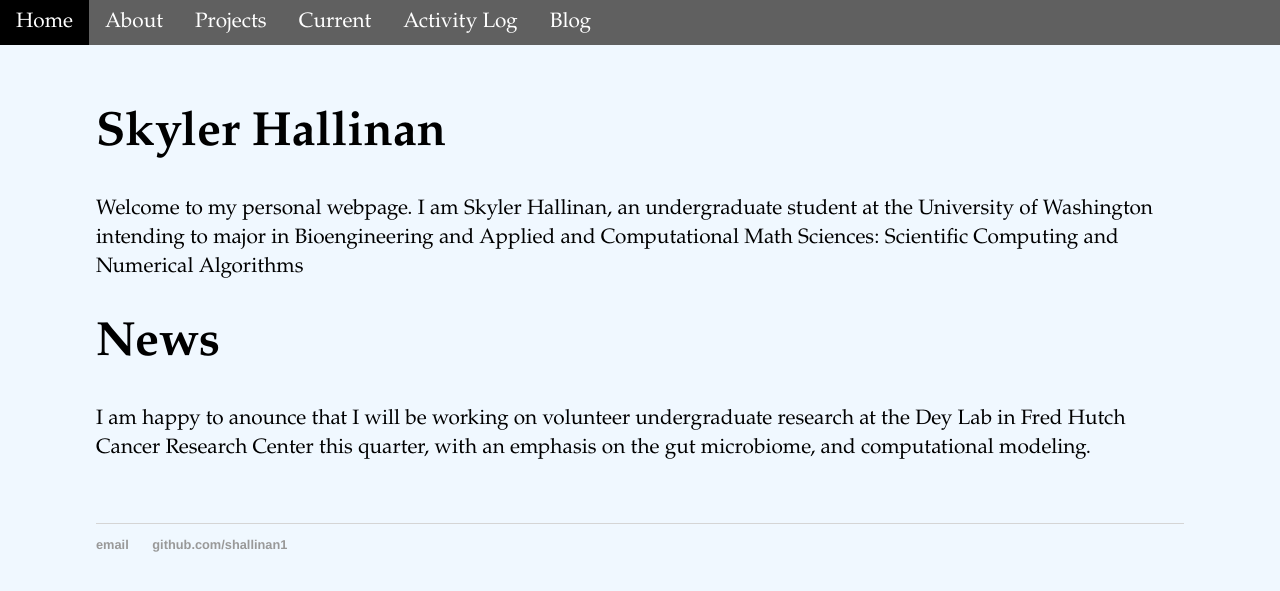
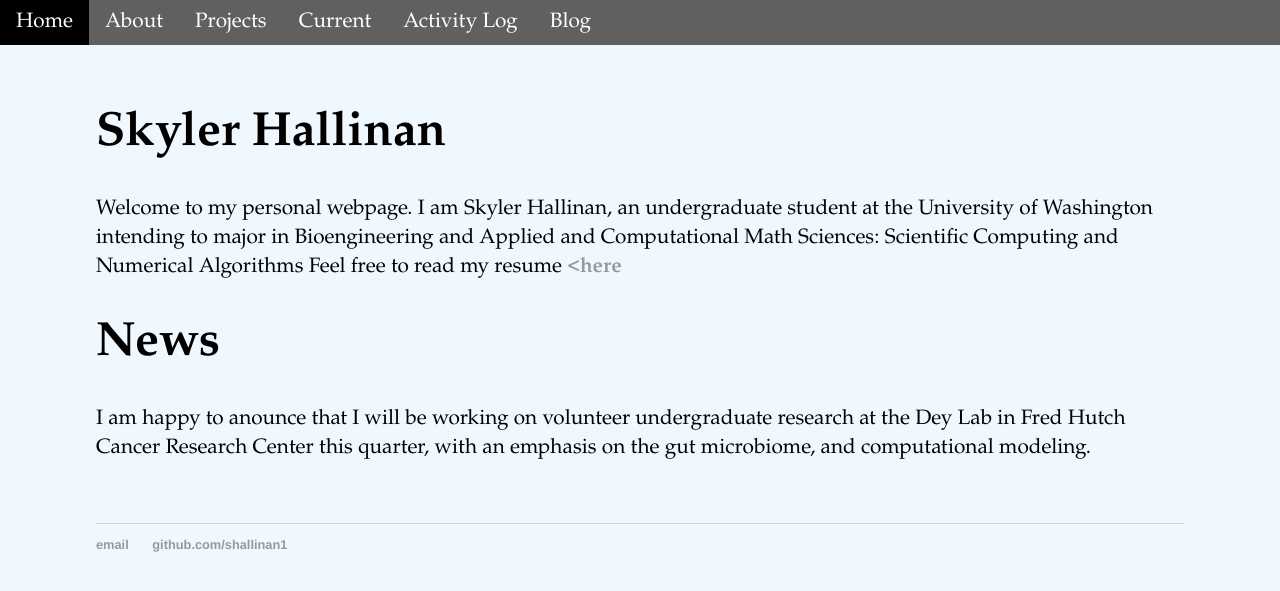
Before and after one commit to shallinan1/shallinan1.github.io, a Jekyll site: the page built from index.md, in a window 1280 px wide. Shown: the top 591 px of the page. Built offline with Jekyll 4.4.1, drawn with Linux system fonts in a browser that asks for light colours.

Commit message:
Ad resume

```diff
--- a/index.md
+++ b/index.md
@@ -1,12 +1,12 @@
 ---
 layout: home
-title: Science and Spontaneity
+title: Home
 ---
 
 # Skyler Hallinan
 
 Welcome to my personal webpage. I am Skyler Hallinan, an undergraduate student at the University of Washington intending to major in Bioengineering and Applied and Computational Math Sciences: Scientific Computing and Numerical Algorithms
-
+Feel free to read my resume <a href="/assets/official/Hallinan_Skyler_Resume.pdf" target = "_blank"><b><here</b></a>
 # News
 
 I am happy to anounce that I will be working on volunteer undergraduate research at the Dey Lab in Fred Hutch Cancer Research Center this quarter, with an emphasis on the gut microbiome, and computational modeling.
```
Also changed, not shown: assets/pictures/headshot2.jpg, 1 other file.
